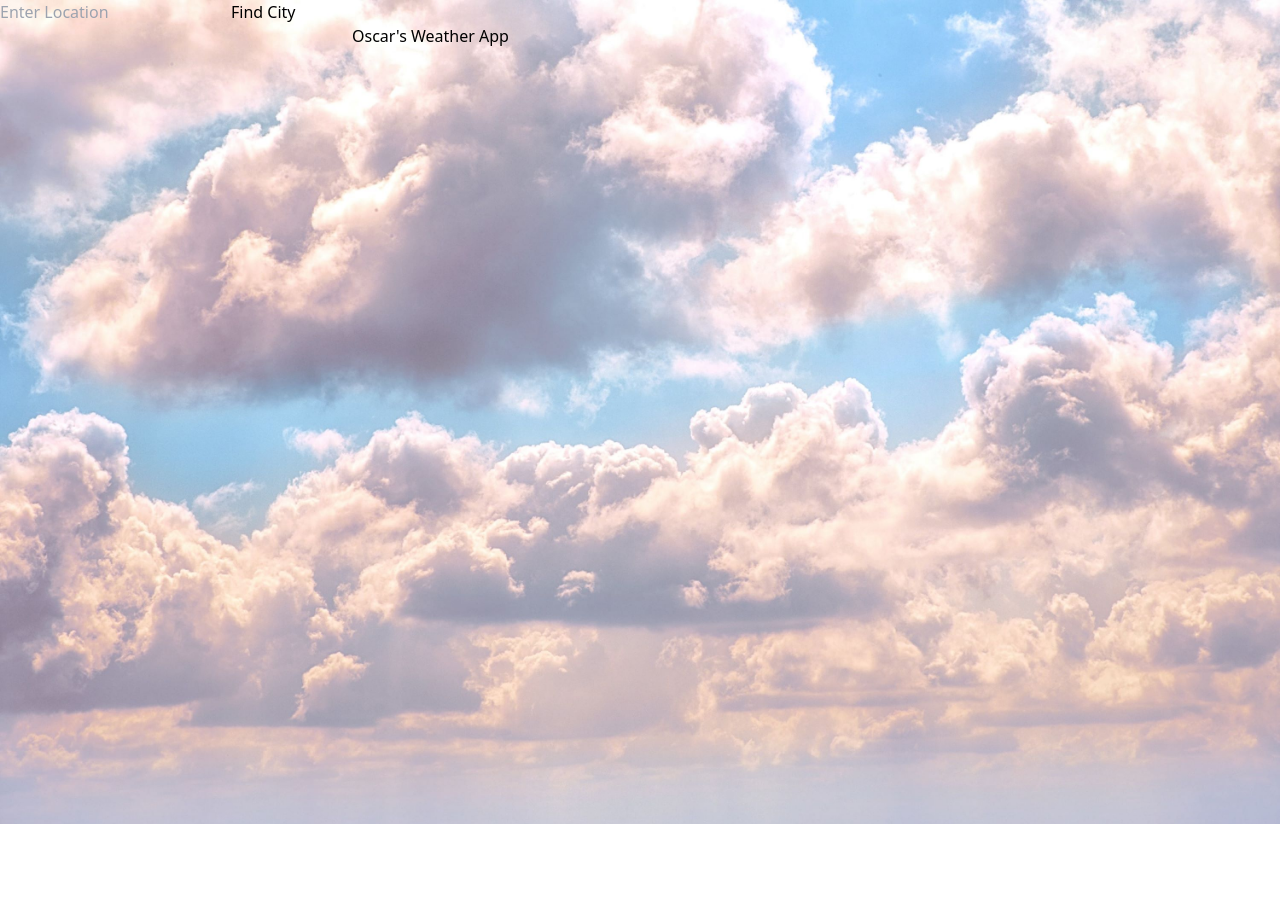
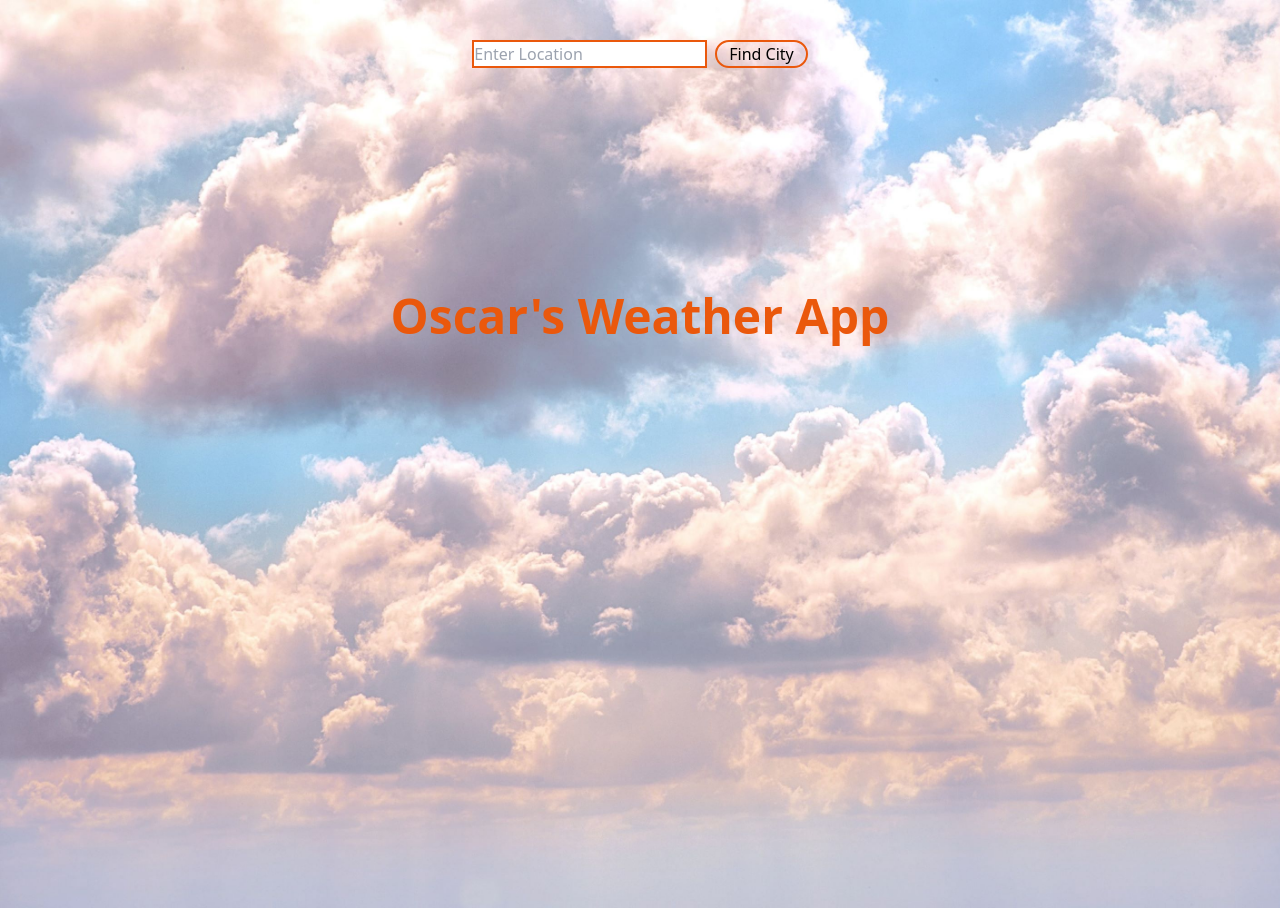
Before and after one commit to owong22/weatherApp, a React (Create React App) app: page / in a window 1280 px wide. Before the commit the page ends 824 px from the top, so only its background shows below. Built offline with nearby package versions, Linux system fonts and the light colour scheme.

Commit message:
Added more CSS to make site look better.

```diff
--- a/src/App.js
+++ b/src/App.js
@@ -61,9 +61,9 @@ function App() {
         backgroundSize: "cover",
       }}
     >
-      <div>
+      <div className="flex justify-center">
         <form onSubmit={searchLocation}>
-          <div>
+          <div className="my-10">
             <input
               value={location}
               onChange={(event) => setLocation(event.target.value)}
@@ -71,14 +71,19 @@ function App() {
               id="city"
               name="city"
               type="text"
-              className="bg-transparent"
+              className="mr-2 bg-transparent bg-white border-2 border-orange-600"
             />
-            <button type="submit">Find City</button>
+            <button
+              type="submit"
+              className="px-3 border-2 border-orange-600 rounded-full hover:bg-orange-600 hover:text-white"
+            >
+              Find City
+            </button>
           </div>
         </form>
       </div>
-      <section>
-        <div className="relative flex h-screen max-w-xl mx-auto my-0 text-center ">
+      <div>
+        <div className="relative flex h-screen max-w-xl pt-10 mx-auto my-0 font-bold text-center">
           {weatherArray.map((currentCity, cityIndex) => {
             let position = "nextSlide"; // Default, all classes will be nextSlide except for 2 that are lastSlide and activeSlide
             if (cityIndex == index) {
@@ -103,10 +108,12 @@ function App() {
               setHasDuplicates(false); // Boolean created so the removal of the last two cities only occurs once after a third city is entered by a user. Does a more effiecnt solution exist?
             }
             return (
-              <article key={currentCity.id + cityIndex} className={position}>
+              <section key={currentCity.id + cityIndex} className={position}>
                 <h3>{currentCity.name}</h3>
                 {currentCity.main ? (
-                  <h1>{currentCity.main.temp.toFixed()}°F</h1>
+                  <h1 className="text-4xl text-orange-600">
+                    {currentCity.main.temp.toFixed()}°F
+                  </h1>
                 ) : null}
                 {currentCity.weather ? (
                   <p>With {currentCity.weather[0].main}</p>
@@ -127,29 +134,31 @@ function App() {
                     </div>
                   )}
                 </div>
-              </article>
+              </section>
             );
           })}
           {oscarsWA ? (
-            <h2>Oscar's Weather App</h2>
+            <h2 className="mx-auto text-5xl font-bold text-orange-600 w-max my-36">
+              Oscar's Weather App
+            </h2>
           ) : (
             <div>
               <button
-                className="absolute left-0 bg-transparent border-2 border-black rounded-lg top-56"
+                className="absolute left-0 bg-transparent border-2 border-orange-600 rounded-lg top-56 hover:bg-orange-200"
                 onClick={decrementIndex}
               >
-                <FiChevronLeft className="w-10 h-10 "></FiChevronLeft>
+                <FiChevronLeft className="text-orange-600 h-9 w-9"></FiChevronLeft>
               </button>
               <button
-                className="absolute right-0 border-2 border-black rounded-lg top-56"
+                className="absolute right-0 border-2 border-orange-600 rounded-lg top-56 hover:bg-orange-200"
                 onClick={incrementIndex}
               >
-                <FiChevronRight className="w-10 h-10"></FiChevronRight>
+                <FiChevronRight className="text-orange-600 w-9 h-9"></FiChevronRight>
               </button>
             </div>
           )}
         </div>
-      </section>
+      </div>
     </div>
   );
 }
--- a/src/Loading.js
+++ b/src/Loading.js
@@ -1,10 +1,8 @@
-
-
 const Loading = () => {
   return (
-    <>
-      <h1>Loading</h1>
-    </>
+    <div>
+      <h1 className="flex justify-center text-8xl my-28">Loading...</h1>
+    </div>
   );
 };
 
--- a/src/index.css
+++ b/src/index.css
@@ -4,7 +4,7 @@
 
 
 
-article {
+section {
   position: absolute;
   width: 100%;
   height: 100%;
```
